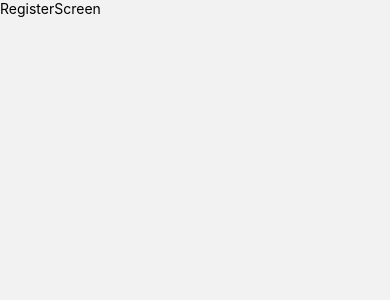
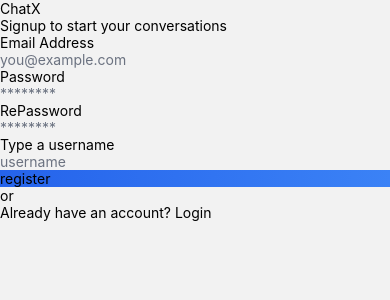
Before and after one commit to SuayipEmre/chatX-mobile, a React Native app: screen /RegisterScreen in a window 390 px wide. Shown: the top 300 px of the page. Built offline with nearby package versions, Linux system fonts and the light colour scheme.

Commit message:
feat(ui): add register  screen

```diff
--- /dev/null
+++ b/src/components/Logo.tsx
@@ -0,0 +1,21 @@
+import React from 'react'
+import { Text, View } from 'react-native'
+
+type Props = {
+    text : string
+}
+const Logo : React.FC<Props> = ({text}) => {
+    return (
+        <View className="items-center mb-16">
+            <Text className="text-5xl font-extrabold tracking-wider text-white">
+                Chat<Text className="text-blue-500">X</Text>
+            </Text>
+
+            <Text className="text-gray-400 mt-3 text-base tracking-tight">
+                {text}
+            </Text>
+        </View>
+    )
+}
+
+export default Logo
--- a/src/screens/LoginScreen.tsx
+++ b/src/screens/LoginScreen.tsx
@@ -2,23 +2,22 @@ import { View, Text, TextInput, TouchableOpacity } from "react-native";
 import AuthFormInput from "../components/AuthFormInput";
 import { useState } from "react";
 import GradientButton from "../components/GradientButton";
+import { NavigationProp, useNavigation } from "@react-navigation/native";
+import { AuthNavigatorStackParamList } from "../navigation/types";
+import Logo from "../components/Logo";
 
 export default function LoginScreen() {
   const [email, setEmail] = useState('')
   const [password, setPassword] = useState('')
+
+  const navigation = useNavigation<NavigationProp<AuthNavigatorStackParamList>>()
+
+
   return (
     <View className="flex-1 bg-black px-7 justify-center">
 
       {/* Logo Section */}
-      <View className="items-center mb-16">
-        <Text className="text-5xl font-extrabold tracking-wider text-white">
-          Chat<Text className="text-blue-500">X</Text>
-        </Text>
-
-        <Text className="text-gray-400 mt-3 text-base tracking-tight">
-          Login to continue your conversations
-        </Text>
-      </View>
+      <Logo text='Login to continue your conversations' />
 
       {/* Form */}
       <View className="gap-6">
@@ -45,18 +44,15 @@ export default function LoginScreen() {
         </TouchableOpacity>
       </View>
 
-      {/* Login Button */}
     <GradientButton onPress={() => console.log('button is active')} text="login" />
 
-      {/* Divider */}
       <View className="flex-row items-center my-10">
         <View className="flex-1 h-[1px] bg-neutral-800" />
         <Text className="text-gray-500 mx-4">or</Text>
         <View className="flex-1 h-[1px] bg-neutral-800" />
       </View>
 
-      {/* Signup Link */}
-      <TouchableOpacity>
+      <TouchableOpacity onPress={() => navigation.navigate('RegisterScreen')}>
         <Text className="text-gray-400 text-center text-base">
           Don’t have an account?{" "}
           <Text className="text-blue-400 font-medium">Sign Up</Text>
--- a/src/screens/RegisterScreen.tsx
+++ b/src/screens/RegisterScreen.tsx
@@ -1,10 +1,69 @@
-import { StyleSheet, Text, View } from 'react-native'
-import React from 'react'
+import { StyleSheet, Text, TouchableOpacity, View } from 'react-native'
+import React, { useState } from 'react'
+import Logo from '../components/Logo'
+import AuthFormInput from '../components/AuthFormInput'
+import GradientButton from '../components/GradientButton'
+import { NavigationProp, useNavigation } from '@react-navigation/native'
+import { AuthNavigatorStackParamList } from '../navigation/types'
 
 const RegisterScreen = () => {
+  const [email, setEmail] = useState('')
+  const [password, setPassword] = useState('')
+  const [username, setUsername] = useState('')
+  const [repassword, setRepassword] = useState('')
+
+  const navigation = useNavigation<NavigationProp<AuthNavigatorStackParamList>>()
+
   return (
-    <View>
-      <Text>RegisterScreen</Text>
+    <View className='flex-1 bg-black px-7 flex justify-center'>
+      <Logo text='Signup to start your conversations' />
+
+      <View className='gap-6'>
+        <AuthFormInput
+          placeholder="you@example.com"
+          label="Email Address"
+          value={email}
+          onChange={setEmail}
+        />
+        <AuthFormInput
+          placeholder="********"
+          label="Password"
+          secureTextEntry
+          value={password}
+          onChange={setPassword}
+        />
+
+        <AuthFormInput
+          placeholder="********"
+          label="RePassword"
+          secureTextEntry
+          value={repassword}
+          onChange={setRepassword}
+        />
+
+        <AuthFormInput
+          placeholder="username"
+          label="Type a username"
+          value={username}
+          onChange={setUsername}
+        />
+
+        <GradientButton onPress={() => console.log('button is active')} text="register" />
+
+        <View className="flex-row items-center my-10">
+          <View className="flex-1 h-[1px] bg-neutral-800" />
+          <Text className="text-gray-500 mx-4">or</Text>
+          <View className="flex-1 h-[1px] bg-neutral-800" />
+        </View>
+
+        <TouchableOpacity onPress={() => navigation.navigate('LoginScreen')}>
+          <Text className="text-gray-400 text-center text-base">
+            Already have an account?{" "}
+            <Text className="text-blue-400 font-medium">Login</Text>
+          </Text>
+        </TouchableOpacity>
+
+      </View>
     </View>
   )
 }
```
